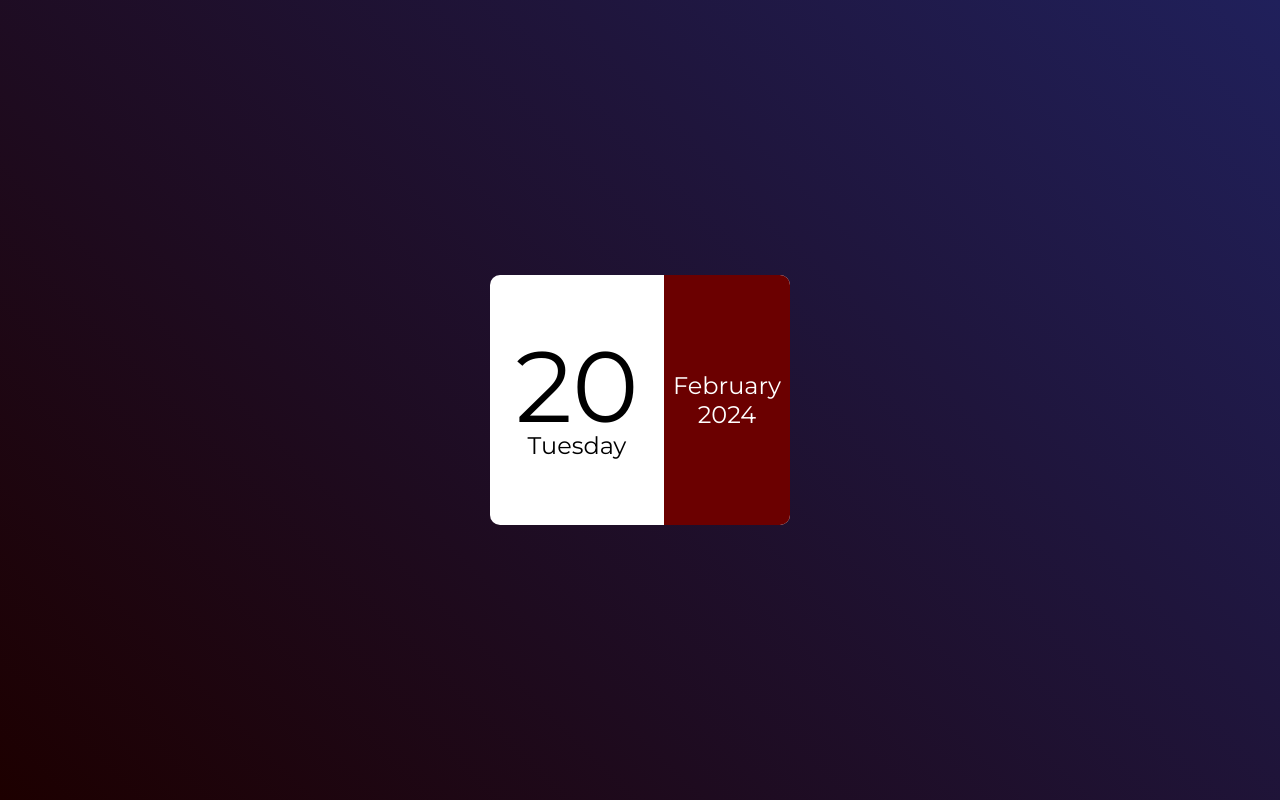
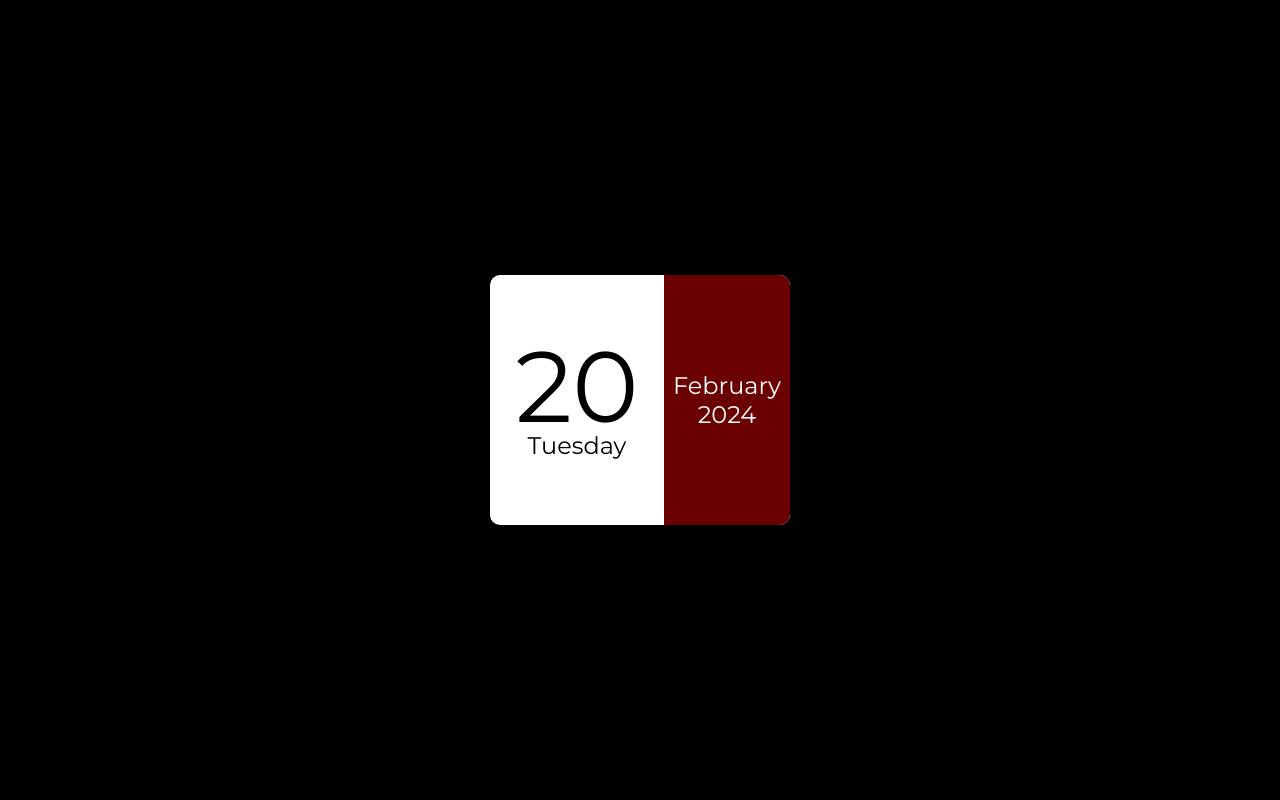
Before and after one commit to adityamishras/Calender, a plain HTML site: page index.html in a window 1280 px wide. Drawn offline with Linux system fonts and the light colour scheme.

Commit message:
Update style.css

```diff
--- a/style.css
+++ b/style.css
@@ -9,7 +9,7 @@
 .hero{
     width: 100%;
     min-height: 100vh;
-    background: linear-gradient(45deg, #1d0000, #20205b);
+    background: #000;
     display: flex;
     align-items: center;
     justify-content: center;
```
